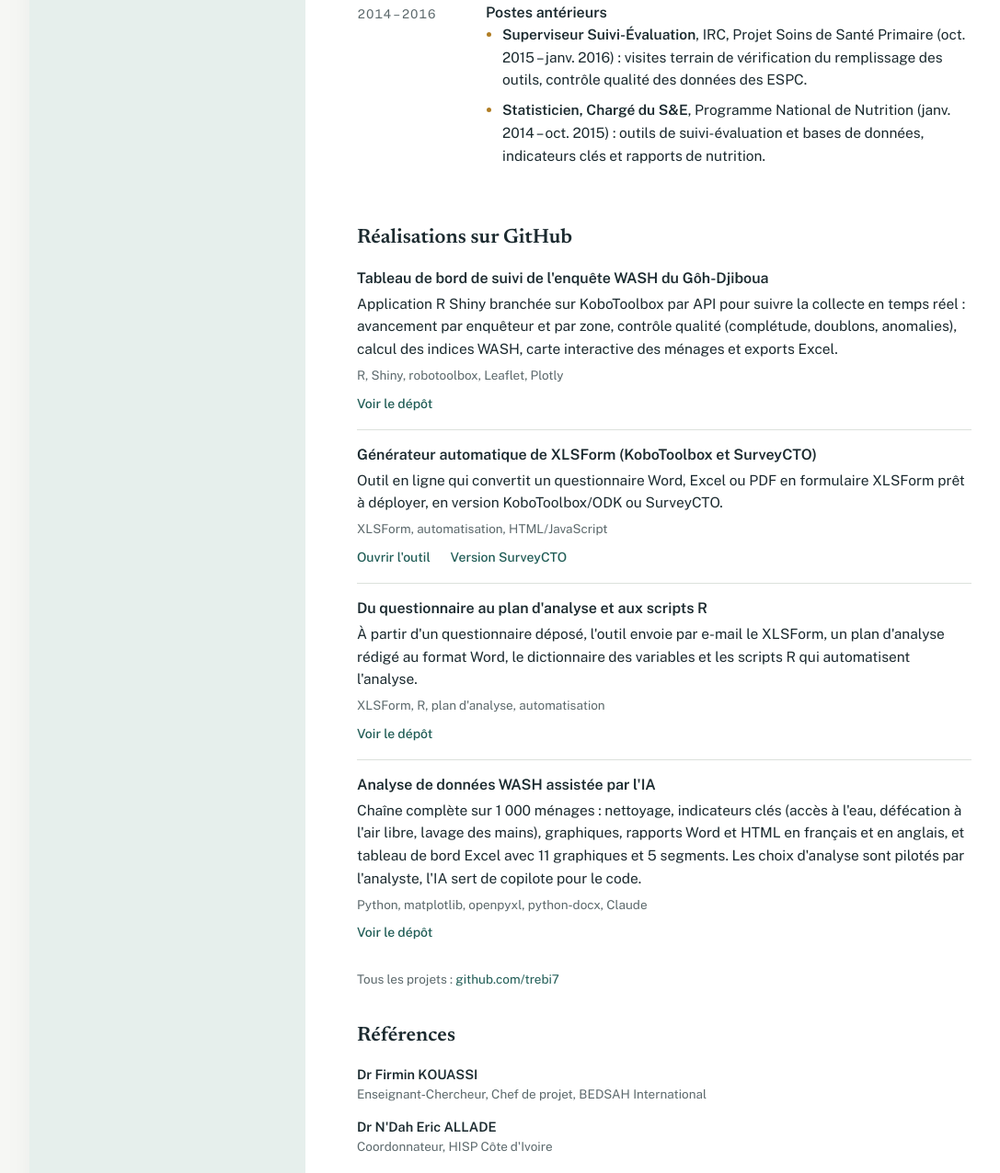
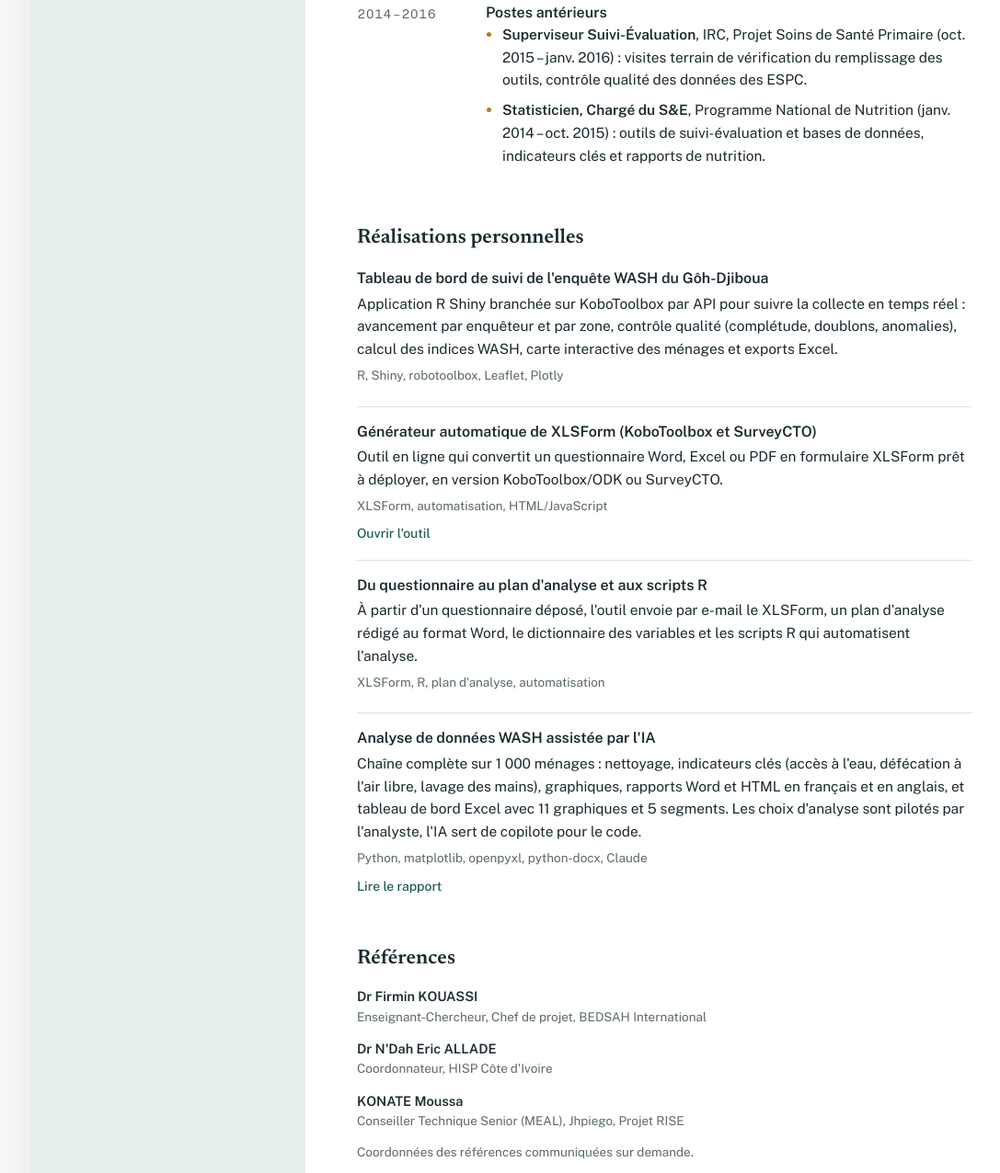
Before and after one commit to trebi7/CV, a plain HTML site: page index.html in a window 1280 px wide. Shown: the part 3890-5166 px from the top of the page at 92% size, without its empty margins (68-1155 px from the left). Drawn offline with nearby package versions, Linux system fonts and the light colour scheme.

Commit message:
Add files via upload

```diff
--- a/index.html
+++ b/index.html
@@ -357,13 +357,12 @@
       </section>
 
       <section>
-        <h2>Réalisations sur GitHub</h2>
+        <h2>Réalisations personnelles</h2>
 
         <article class="project">
           <h3>Tableau de bord de suivi de l'enquête WASH du Gôh-Djiboua</h3>
           <p>Application R Shiny branchée sur KoboToolbox par API pour suivre la collecte en temps réel : avancement par enquêteur et par zone, contrôle qualité (complétude, doublons, anomalies), calcul des indices WASH, carte interactive des ménages et exports Excel.</p>
           <p class="stack">R, Shiny, robotoolbox, Leaflet, Plotly</p>
-          <a href="https://github.com/trebi7/wash-goh-djiboua" target="_blank" rel="noopener">Voir le dépôt</a>
         </article>
 
         <article class="project">
@@ -371,24 +370,20 @@
           <p>Outil en ligne qui convertit un questionnaire Word, Excel ou PDF en formulaire XLSForm prêt à déployer, en version KoboToolbox/ODK ou SurveyCTO.</p>
           <p class="stack">XLSForm, automatisation, HTML/JavaScript</p>
           <a href="https://trebi7.github.io/Generateur-XLSForm-Automatique/" target="_blank" rel="noopener">Ouvrir l'outil</a>
-          <a href="https://github.com/trebi7/Generateur-SurveyCTO_XLSForm-Automatique" target="_blank" rel="noopener">Version SurveyCTO</a>
         </article>
 
         <article class="project">
           <h3>Du questionnaire au plan d'analyse et aux scripts R</h3>
           <p>À partir d'un questionnaire déposé, l'outil envoie par e-mail le XLSForm, un plan d'analyse rédigé au format Word, le dictionnaire des variables et les scripts R qui automatisent l'analyse.</p>
           <p class="stack">XLSForm, R, plan d'analyse, automatisation</p>
-          <a href="https://github.com/trebi7/XLSForm-Plan-Analyse-Scripts-R" target="_blank" rel="noopener">Voir le dépôt</a>
         </article>
 
         <article class="project">
           <h3>Analyse de données WASH assistée par l'IA</h3>
           <p>Chaîne complète sur 1 000 ménages : nettoyage, indicateurs clés (accès à l'eau, défécation à l'air libre, lavage des mains), graphiques, rapports Word et HTML en français et en anglais, et tableau de bord Excel avec 11 graphiques et 5 segments. Les choix d'analyse sont pilotés par l'analyste, l'IA sert de copilote pour le code.</p>
           <p class="stack">Python, matplotlib, openpyxl, python-docx, Claude</p>
-          <a href="https://github.com/trebi7/ai-assisted-data-analyst" target="_blank" rel="noopener">Voir le dépôt</a>
+          <a href="https://trebi7.github.io/ai-assisted-data-analyst/WASH_Rapport.html" target="_blank" rel="noopener">Lire le rapport</a>
         </article>
-
-        <p class="note">Tous les projets : <a href="https://github.com/trebi7" target="_blank" rel="noopener">github.com/trebi7</a></p>
       </section>
 
       <section>
```
